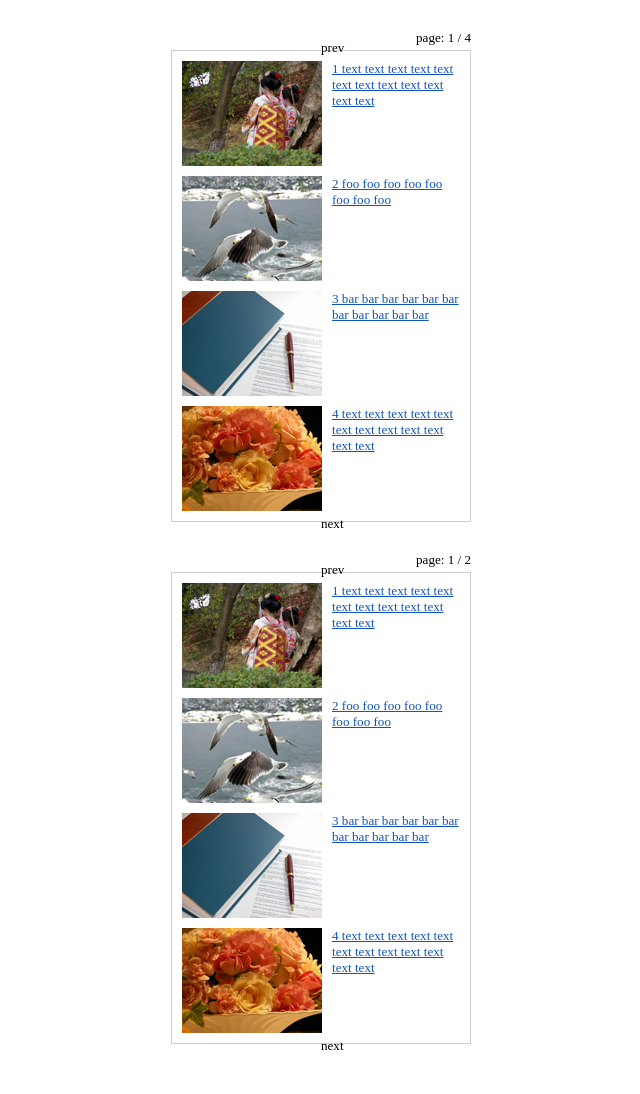
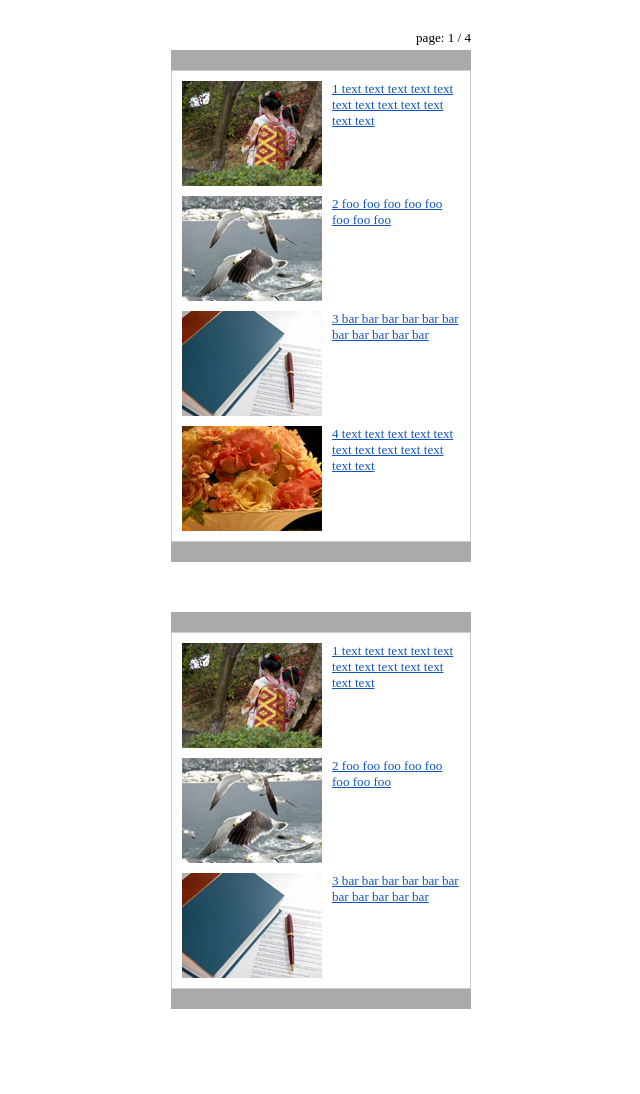
Before and after one commit to htanjo/vCarousel, a plain HTML site: page htdocs/index.html in a window 1280 px wide. Shown: the whole page, without its empty margins (319-959 px from the left). After the commit the page ends 1059 px from the top, so only its background shows below. Drawn offline with nearby package versions, Linux system fonts and the light colour scheme.

Commit message:
Update styles.

```diff
--- a/htdocs/css/demo.css
+++ b/htdocs/css/demo.css
@@ -6,3 +6,17 @@ div#container {
 	font-size: 82%;
 	line-height: 1.2;
 }
+
+div#container div.vcWrapper {
+	margin: 50px auto;
+}
+div#container ul.vcPage dl {
+	overflow: hidden;
+	zoom: 1;
+}
+div#container ul.vcPage dt {
+	float: left;
+}
+div#container ul.vcPage dd {
+	margin-left: 150px;
+}
--- a/htdocs/css/vCarousel.css
+++ b/htdocs/css/vCarousel.css
@@ -1,58 +1,68 @@
 @charset "utf-8";
 
-div.vcWrapper {
-	margin: 50px auto;
+.vcWrapper {
+	position: relative;
 	width: 300px;
-	position: relative;
+	padding: 20px 0;
 }
-div.vcWrapper div.vcPrev {
+.vcWrapper ul.vcPage {
+	margin: 0;
+	padding: 10px 10px 0;
+	overflow: hidden;
+	list-style-type: none;
+}
+.vcWrapper ul.vcPage li {
+	min-height: 105px;
+	padding-bottom: 10px;
+}
+* html .vcWrapper ul.vcPage li {
+	height: 105px;
+	overflow: visible;
+}
+.vcWrapper .vcPrev {
 	position: absolute;
-	top: -10px;
-	left: 50%;
+	top: 0;
+	left: 0;
+	width: 300px;
+	height: 20px;
+	overflow: hidden;
 	cursor: pointer;
-	z-index: 2;
+	text-indent: -9999px;
+	background: #aaa;
 }
-div.vcWrapper div.vcNext {
+.vcWrapper .vcNext {
 	position: absolute;
-	bottom: -10px;
-	left: 50%;
+	bottom: 0;
+	left: 0;
+	width: 300px;
+	height: 20px;
+	overflow: hidden;
 	cursor: pointer;
-	z-index: 2;
+	text-indent: -9999px;
+	background: #aaa;
 }
-div.vcCarousel {
+.vcWrapper .vcPrev.hover,
+.vcWrapper .vcNext.hover {
+	background: #bbb;
+}
+.vcWrapper .vcPrev.active,
+.vcWrapper .vcNext.active {
+	background: #999;
+}
+.vcWrapper .vcPrev.disabled,
+.vcWrapper .vcNext.disabled {
+	cursor: default;
+	background: #eee;
+}
+
+.vcWrapper .vcCarousel {
 	position: relative;
 	height: 470px;
 	border: 1px solid #cccccc;
 	overflow: hidden;
 }
-div.vcInner ul.vcPage {
-	width: 280px;
-	padding: 10px 10px 0;
-	overflow: hidden;
-	list-style-type: none;
-}
-div.vcInner ul.vcPage li {
-	min-height: 105px;
-	padding-bottom: 10px;
-	background: #ffffff;
-	z-index: 0;
-}
-* html div.vcInner ul.vcPage li {
-	height: 105px;
-	overflow: visible;
-}
-div.vcPager {
+.vcWrapper .vcPager {
 	position: absolute;
 	top: -1.5em;
 	right: 0;
 }
-div.vcInner ul.vcPage dl {
-	overflow: hidden;
-	zoom: 1;
-}
-div.vcInner ul.vcPage dt {
-	float: left;
-}
-div.vcInner ul.vcPage dd {
-	margin-left: 150px;
-}
--- a/htdocs/index.html
+++ b/htdocs/index.html
@@ -124,18 +124,6 @@
 <dd><a href="#">5 foo foo foo foo foo foo foo foo</a></dd>
 </dl>
 </li>
-<li>
-<dl>
-<dt><a href="#"><img src="img/06.jpg" alt="" width="140" height="105"></a></dt>
-<dd><a href="#">6 bar bar bar bar bar bar bar bar bar bar bar</a></dd>
-</dl>
-</li>
-<li>
-<dl>
-<dt><a href="#"><img src="img/07.jpg" alt="" width="140" height="105"></a></dt>
-<dd><a href="#">7 text text text text text text text text text text text text</a></dd>
-</dl>
-</li>
 </ul>
 
 </div><!-- /#container -->
--- a/htdocs/js/demo.js
+++ b/htdocs/js/demo.js
@@ -3,8 +3,8 @@
 	$(function(){
 		$('ul#carousel01').vCarousel();
 		$('ul#carousel02').vCarousel({
-			pageItem: 4,
-			usePager: true,
+			pageItem: 3,
+			usePager: false,
 			duration: 450
 		});
 	});
--- a/htdocs/js/vCarousel.js
+++ b/htdocs/js/vCarousel.js
@@ -40,6 +40,7 @@
 			$carousel,
 			$inner,
 			$page,
+			$controller,
 			$perv,
 			$next,
 			$pager;
@@ -73,8 +74,9 @@
 				}
 
 				// Attach buttons
-				$prev = $div('Prev').text('prev').appendTo($wrapper);
-				$next = $div('Next').text('next').appendTo($wrapper);
+				$controller = $div('Controller').appendTo($wrapper);
+				$prev = $div('Prev').text('prev').appendTo($controller);
+				$next = $div('Next').text('next').appendTo($controller);
 				if (totalPage == 1) {
 					$prev.addClass('disabled');
 					$next.addClass('disabled');
@@ -93,18 +95,32 @@
 			}
 
 			function initEvent() {
-				//Perv button
+				// Perv button
 				$prev.click(function() {
 					if(!buttonClickable) return;
 					currentPage += (currentPage > 1) ? -1 : -1 + totalPage;
 					slidePage('up');
 				});
 
-				//Next button
+				// Next button
 				$next.click(function() {
 					if(!buttonClickable) return;
 					currentPage += (currentPage < totalPage) ? 1 : 1 - totalPage;
 					slidePage('down');
+				});
+
+				// Common
+				$controller.children()
+				.hover(function() {
+					$(this).addClass('hover');
+				}, function() {
+					$(this).removeClass('hover');
+				})
+				.mousedown(function() {
+					$(this).addClass('active');
+				})
+				.mouseup(function() {
+					$(this).removeClass('active');
 				});
 			}
 
```
